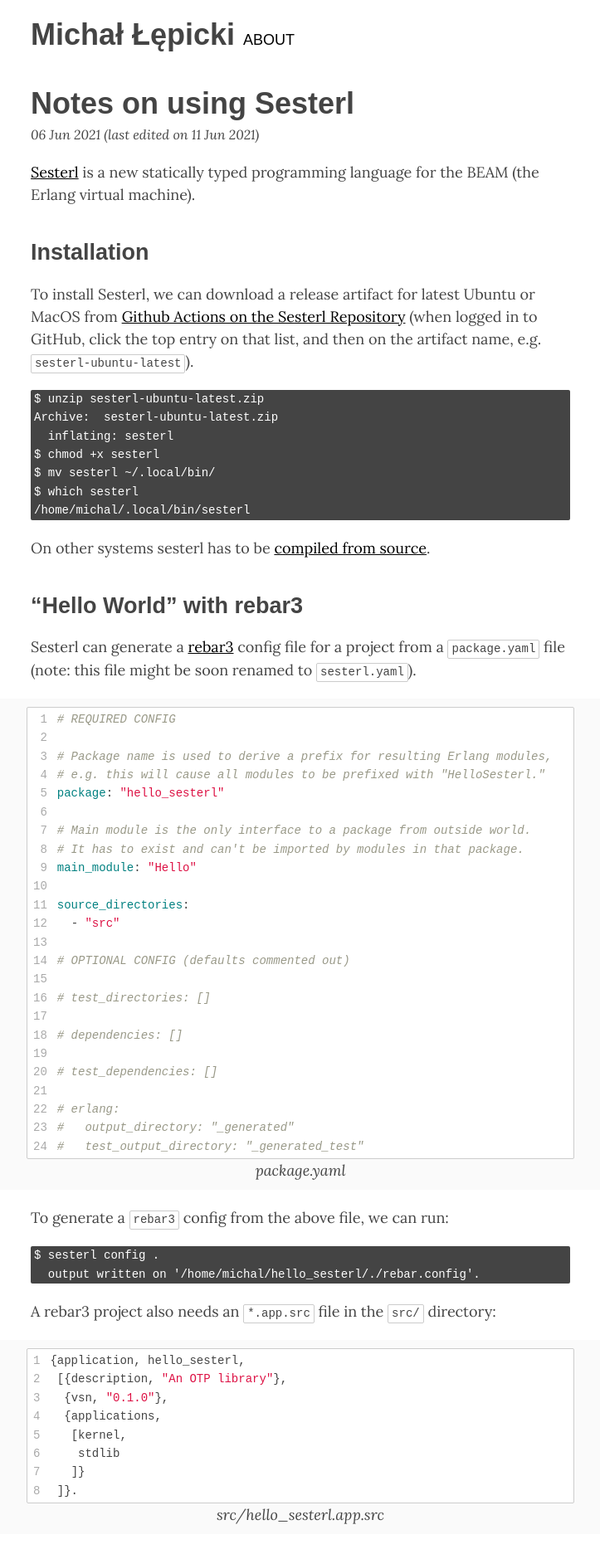
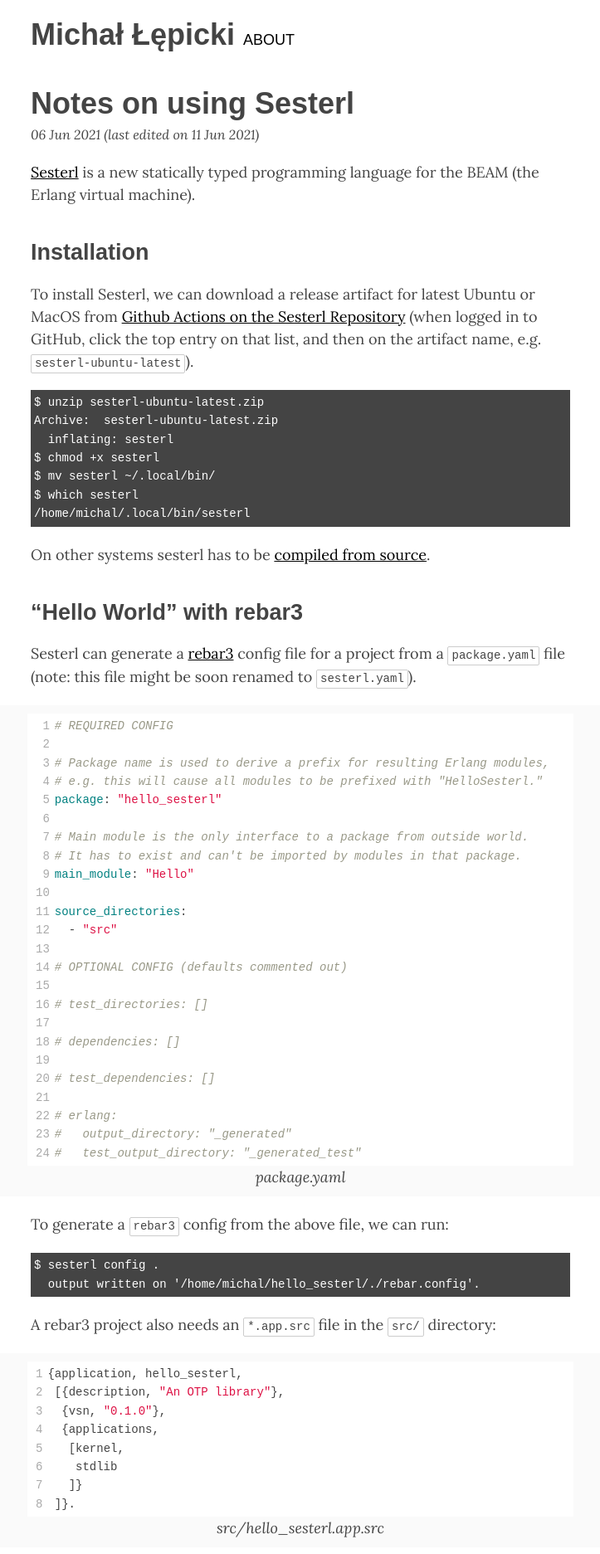
Before and after one commit to michallepicki/blog, a Jekyll site: the page built from _posts/2021-06-06-notes-on-using-sesterl.md, in a window 1280 px wide. Shown: the top 1873 px of the page at 83% size, without its empty margins (278-1001 px from the left). Built offline with Jekyll 4.4.1, drawn with Linux system fonts in a browser that asks for light colours; some of the changed text lies outside the part shown.

Commit message:
wip styling code blocks

````diff
--- a/_includes/styles.css
+++ b/_includes/styles.css
@@ -1,3 +1,9 @@
+:root {
+  --content-width: 650px;
+  --sans-font: sans-serif;
+  --serif-font: 'Lora', serif;
+}
+
 /* general typography */
 
 @font-face {
@@ -12,7 +18,7 @@
 }
 
 body {
-  font-family: 'Lora', serif;
+  font-family: var(--serif-font);
   line-height: 1.5;
   font-size: 18px;
   color: #444;
@@ -21,7 +27,7 @@ body {
 
 h1, h2, h3, h4, h5, h6 {
   line-height: 1.2;
-  font-family: sans-serif;
+  font-family: var(--sans-font);
 }
 
 a {
@@ -51,13 +57,20 @@ html, body {
   margin: unset;
 }
 
-pre {
-  margin: unset;
+pre, table, tbody, tfoot, thead, tr, th, td {
+	margin: 0;
+	padding: 0;
+	border: 0;
+}
+
+table {
+	border-collapse: collapse;
+	border-spacing: 0;
 }
 
 header, main > * {
   margin: 20px auto;
-  max-width: 650px;
+  max-width: var(--content-width);
   padding: 0px 10px;
 }
 
@@ -82,7 +95,7 @@ header > a:visited:not(:hover) {
 }
 
 header > nav > a {
-  font-family: sans-serif;
+  font-family: var(--sans-font);
   text-decoration: none;
   text-transform: uppercase;
   margin-left: 10px;
@@ -117,7 +130,7 @@ h6:hover .anchor {
   display: initial;
 }
 
-/* blockquote */
+/* quote generated with > */
 
 blockquote > * {
   padding-left: 20px;
@@ -134,13 +147,14 @@ figure {
 }
 
 figure > * {
-  max-width: 650px;
+  max-width: var(--content-width);
   margin-right: auto;
   margin-left: auto;
 }
 
 /* code quotes and code blocks */
 
+/* code element is used for both inline ` and code/terminal blocks */
 code {
   font-size: 14px;
   font-family: monospace;
@@ -150,30 +164,40 @@ code {
   border: 1px solid #ccc;
 }
 
-figure code, div.highlighter-rouge code, code.numbered {
+/* highlight class gets added when ``` or highlight is used */
+/* terminal is added manually */
+.highlight code, .terminal code {
   line-height: 1.6;
   display: block;
+  border-radius: unset;/*wip*/
+  border: none;/*wip*/
+  padding: 4px;/*wip*/
+}
+
+.highlight code {
   overflow-x: auto;
   background-color: #fff;
 }
 
+.terminal code {
+  overflow-x: unset;
+  background-color: #444;
+  color: #fff;
+  white-space: pre-wrap;
+  word-break: break-all;
+}
+
+/* line numbers from highlight */
 code .lineno {
   text-align: right;
   color: #aaa;
-  padding-right: 8px;
-}
-
-div.terminal code, code.terminal {
-  white-space: pre-wrap;
-  word-break: break-all;
-  background-color: #444;
-  color: #fff;
-  border: none;
+  padding: 0 6px;/*wip*/
 }
 
 /* styles stolen from elixir-lang.github.com */
 .highlight .c { color: #998; font-style: italic } /* Comment */
-.highlight .err { color: #a61717; background-color: #e3d2d2 } /* Error */
+/* remove for now since it looks bad for some exprs when sesterl gets highlighted using sml */
+/* .highlight .err { color: #a61717; background-color: #e3d2d2 } Error */
 .highlight .k { font-weight: bold } /* Keyword */
 .highlight .o { font-weight: bold } /* Operator */
 .highlight .cm { color: #998; font-style: italic } /* Comment.Multiline */
--- a/_layouts/default.html
+++ b/_layouts/default.html
@@ -10,6 +10,7 @@ layout: compress
     <meta name="viewport" content="width=device-width, initial-scale=1">
     <meta name="author" content="{{ page.author }}">
     <title>{% if page.title %}{{ page.title }} - {% endif %}{{ site.title }}</title>
+    <link rel="icon" href="data:,">
     <link rel="preload" href="/assets/Lora-VF.woff2" as="font" type="font/woff2" crossorigin>
     <link rel="preload" href="/assets/Lora-Italic-VF.woff2" as="font" type="font/woff2" crossorigin>
     <style>{%- capture styles -%}{%- include styles.css -%}{%- endcapture -%}{{ styles | scssify }}</style>
--- a/_posts/2021-06-06-notes-on-using-sesterl.md
+++ b/_posts/2021-06-06-notes-on-using-sesterl.md
@@ -88,7 +88,7 @@ end
 To compile a project, we can run:
 
 {% raw %}
-<div><pre><code class="terminal">$ rebar3 do sesterl compile, compile
+<div class="terminal"><pre><code>$ rebar3 do sesterl compile, compile
 <span style="color:lime;">===&gt; Fetching rebar_sesterl (from {git,&quot;https://github.com/gfngfn/rebar_sesterl_plugin.git&quot;,
                          {branch,&quot;master&quot;}})
 </span><span style="color:lime;">===&gt; Analyzing applications...
@@ -107,15 +107,13 @@ To compile a project, we can run:
 </span><span style="color:lime;">===&gt; Analyzing applications...
 </span><span style="color:lime;">===&gt; Compiling hello_sesterl
 </span>_generated/sesterl_internal_prim.erl:8:14: Warning: variable 'Arity' is unused
-</code>
-</pre></div>
+</code></pre></div>
 {% endraw %}
 
 And to execute code from the above module from the Erlang shell:
 
 {% raw %}
-<pre>
-<code class="terminal">$ rebar3 shell
+<div class="terminal"><pre><code>$ rebar3 shell
 <span style="color:lime;">===&gt; Verifying dependencies...
 </span><span style="color:lime;">===&gt; Analyzing applications...
 </span><span style="color:lime;">===&gt; Compiling hello_sesterl
@@ -125,8 +123,7 @@ Eshell V12.0.2  (abort with ^G)
 1&gt; 'HelloSesterl.Hello':my_hello().
 &lt;&lt;&quot;Hello, world!&quot;&gt;&gt;
 ok
-</code>
-</pre>
+</code></pre></div>
 {% endraw %}
 
 Yay!
````
Also changed, not shown: other parts of _posts/2021-06-06-notes-on-using-sesterl.md (+1 -1 lines), index.md (+4 -3 lines).
